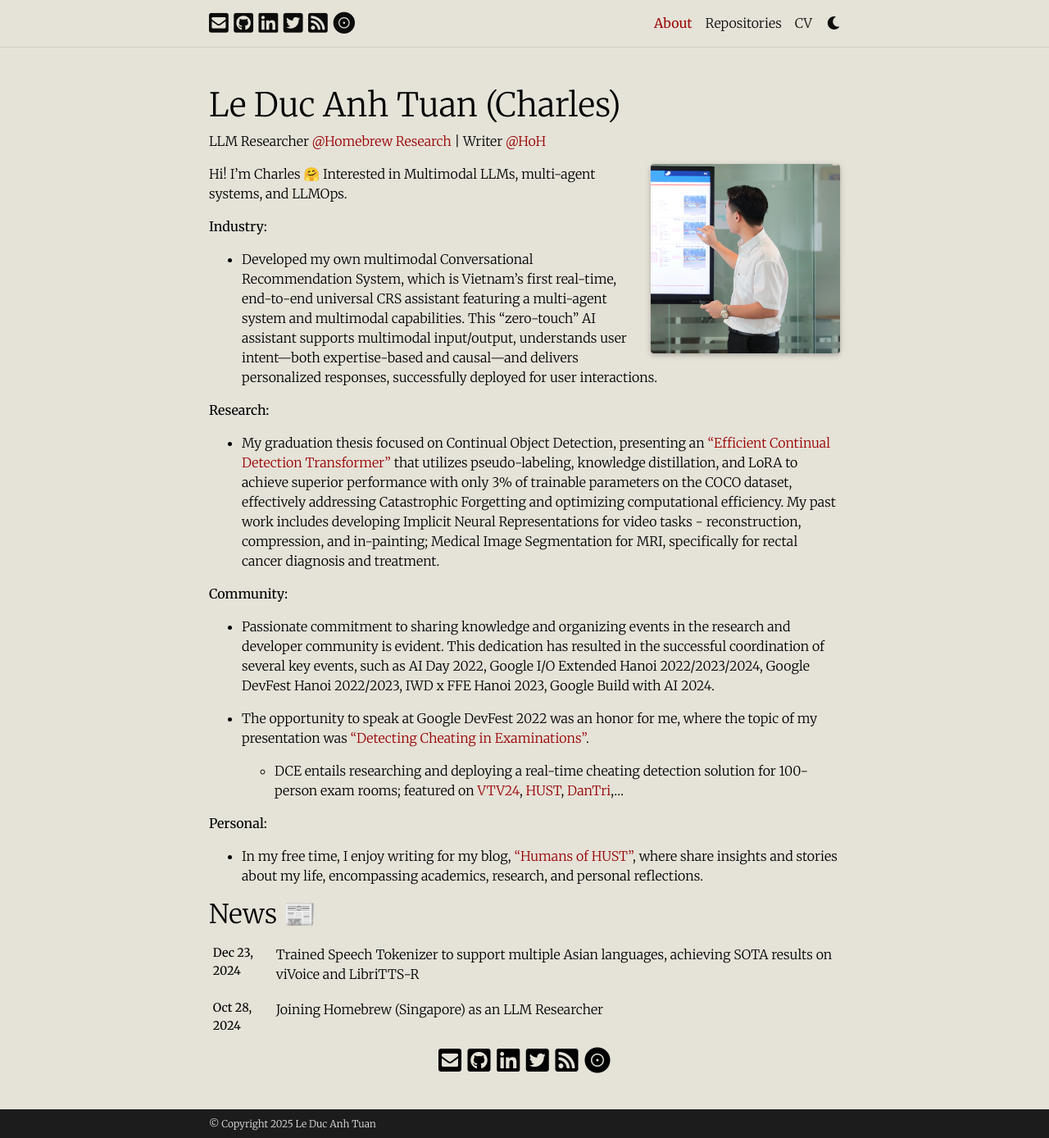
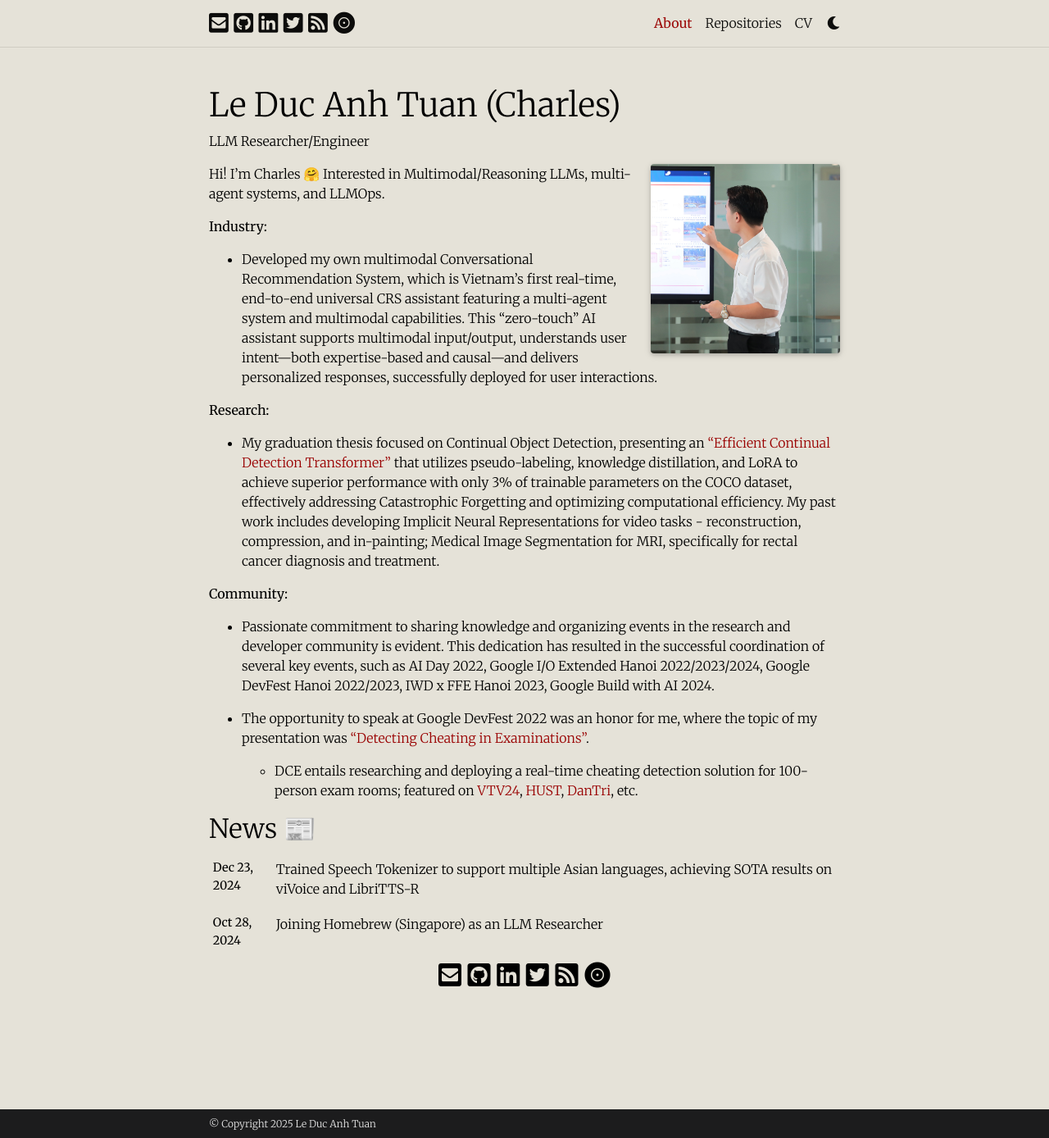
Before and after one commit to tuanlda78202/tuanlda78202.github.io, a Jekyll site: the page built from _pages/about.md, in a window 1280 px wide and 1388 px high. Shown: the whole window at 82% size. Built offline with Jekyll 4.4.1, drawn with Linux system fonts in a browser that asks for light colours; full-size pictures stand in for the smaller copies a plugin makes; comment, search, counter and statistics services are not loaded; a style sheet for code colours, icons or effects is not loaded.

Commit message:
update: about and cv page

```diff
--- a/_data/cv.yml
+++ b/_data/cv.yml
@@ -18,9 +18,10 @@
   contents:
     - title: LLM Researcher
       institution: Homebrew Research, Singapore, Singapore
-      year: Nov. 2024 - Present
+      year: Nov. 2024 - Mar. 2025
       description:
-        - Trained <a href="https://github.com/janhq/WhisperSpeech/tree/main/ichigo-whisper">Speech Tokenizer</a> to support multiple Asian languages, achieving <a href="https://www.facebook.com/share/p/1AijuzrEXo/">SOTA results</a> on viVoice and LibriTTS-R.
+        - Trained <a href="https://github.com/janhq/WhisperSpeech/tree/main/ichigo-whisper">Speech Tokenizer</a> to support multiple Asian languages, achieving <a href="https://www.facebook.com/share/p/1AijuzrEXo/">SOTA results</a> on viVoice and LibriTTS-R
+        - Developed Speech Instruction Training Without Speech for Low-Resource Languages
 
     - title: Digital Talent
       institution: Viettel Group, Hanoi, Vietnam
--- a/_pages/about.md
+++ b/_pages/about.md
@@ -2,7 +2,7 @@
 layout: about
 title: About
 permalink: /
-subtitle: LLM Researcher <a href='https://homebrew.ltd/'>@Homebrew Research</a> | Writer <a href='https://www.facebook.com/pageofhumanshust'>@HoH</a>
+subtitle: LLM Researcher/Engineer
 
 profile:
   align: right
@@ -15,7 +15,7 @@ news: true  # includes a list of news items
 selected_papers: false # includes a list of papers marked as "selected={true}"
 social: true  # includes social icons at the bottom of the page
 ---
-Hi! I'm Charles 🤗 Interested in Multimodal LLMs, multi-agent systems, and LLMOps.
+Hi! I'm Charles 🤗 Interested in Multimodal/Reasoning LLMs, multi-agent systems, and LLMOps.
 
 **Industry:**
 * Developed my own multimodal Conversational Recommendation System, which is Vietnam's first real-time, end-to-end universal CRS assistant featuring a multi-agent system and multimodal capabilities. This "zero-touch" AI assistant supports multimodal input/output, understands user intent—both expertise-based and causal—and delivers personalized responses, successfully deployed for user interactions.
@@ -28,8 +28,4 @@ Hi! I'm Charles 🤗 Interested in Multimodal LLMs, multi-agent systems, and LLM
 * Passionate commitment to sharing knowledge and organizing events in the research and developer community is evident. This dedication has resulted in the successful coordination of several key events, such as AI Day 2022, Google I/O Extended Hanoi 2022/2023/2024, Google DevFest Hanoi 2022/2023, IWD x FFE Hanoi 2023, Google Build with AI 2024.
 
 * The opportunity to speak at Google DevFest 2022 was an honor for me, where the topic of my presentation was ["Detecting Cheating in Examinations"](https://www.facebook.com/GDGhanoi/photos/a.295913770557546/2473122272836674/).
-  * DCE entails researching and deploying a real-time cheating detection solution for 100-person exam rooms; featured on [VTV24](https://www.facebook.com/tintucvtv24/videos/772744667380774), [HUST](https://hust.edu.vn/vi/news/tin-tuc-su-kien/phan-mem-chong-gian-lan-thi-cu-duoc-nhom-sinh-vien-thu-nghiem-thanh-cong-648900.html), [DanTri](https://dantri.com.vn/giao-duc/phan-mem-chong-gian-lan-thi-cu-duoc-nhom-sinh-vien-thu-nghiem-thanh-cong-20220906211003512.htm),...
-
-**Personal:**
-
-* In my free time, I enjoy writing for my blog, ["Humans of HUST"](https://www.facebook.com/pageofhumanshust), where share insights and stories about my life, encompassing academics, research, and personal reflections.
+  * DCE entails researching and deploying a real-time cheating detection solution for 100-person exam rooms; featured on [VTV24](https://www.facebook.com/tintucvtv24/videos/772744667380774), [HUST](https://hust.edu.vn/vi/news/tin-tuc-su-kien/phan-mem-chong-gian-lan-thi-cu-duoc-nhom-sinh-vien-thu-nghiem-thanh-cong-648900.html), [DanTri](https://dantri.com.vn/giao-duc/phan-mem-chong-gian-lan-thi-cu-duoc-nhom-sinh-vien-thu-nghiem-thanh-cong-20220906211003512.htm), etc.
```
Also changed, not shown: 1 other file.
